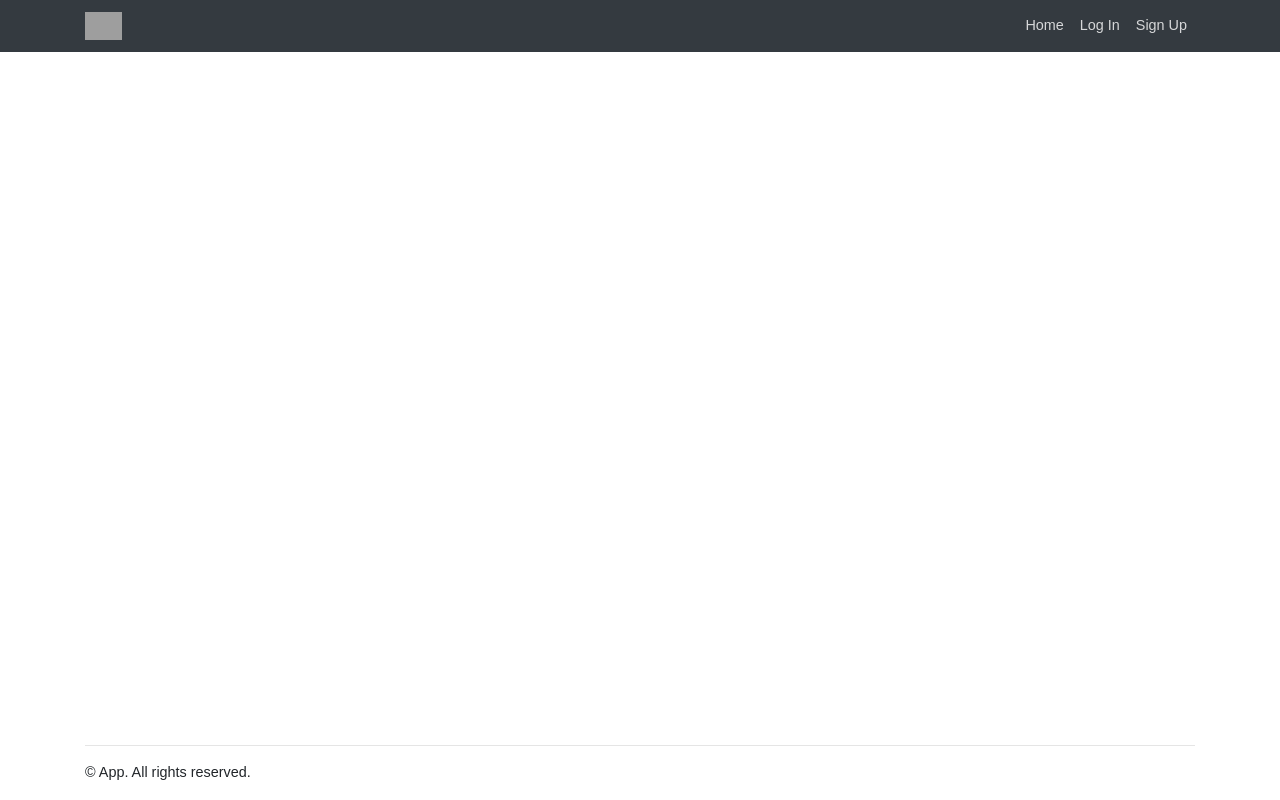
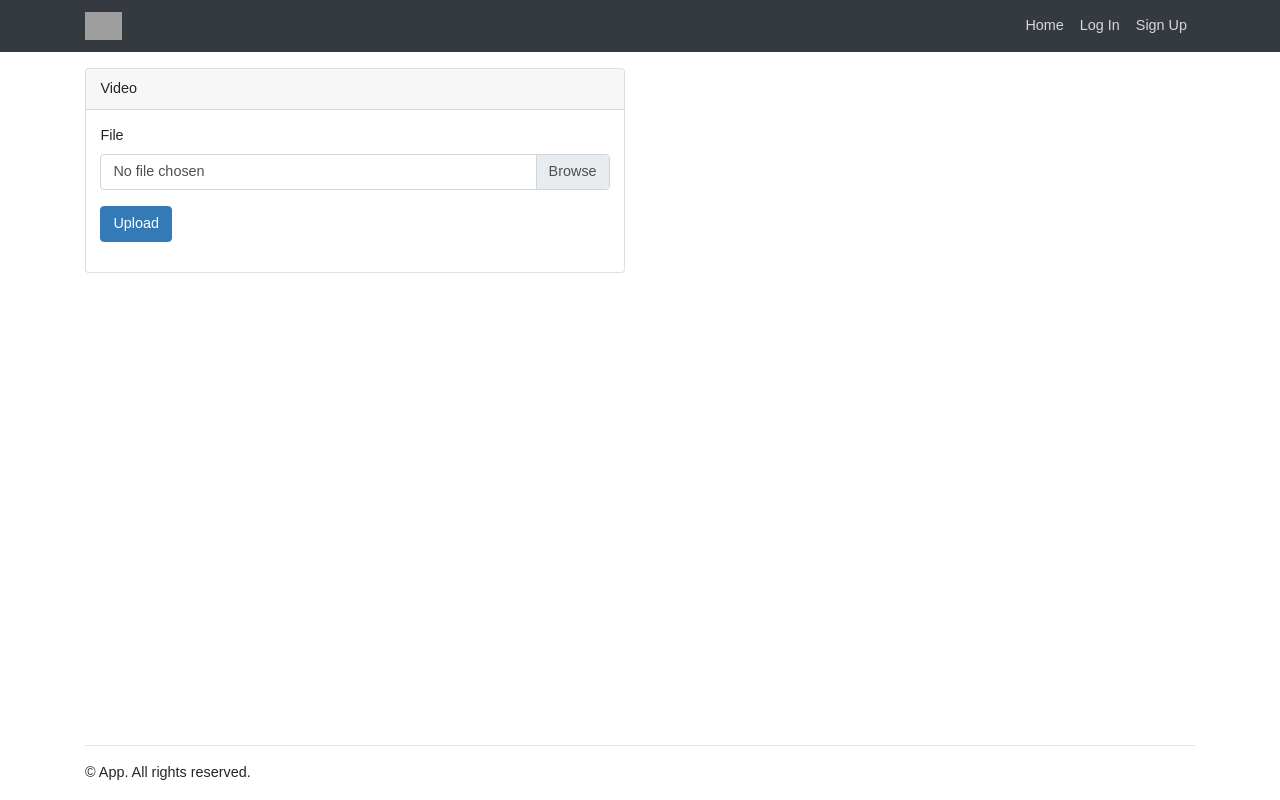
Before and after one commit to ElisDN/rabbit-demo-spa, a Vue app in the folder frontend/: page /author/upload in a window 1280 px wide. Built offline with nearby package versions, Linux system fonts and the light colour scheme; no server answers; grey boxes are pictures that could not be loaded.

Commit message:
Added frontend video upload

```diff
--- a/frontend/src/router.js
+++ b/frontend/src/router.js
@@ -42,6 +42,11 @@ export default new Router({
       path: '/author/create',
       name: 'author.create',
       component: () => import('./views/Author/Create.vue')
+    },
+    {
+      path: '/author/upload',
+      name: 'author.upload',
+      component: () => import('./views/Author/Video/Upload.vue')
     }
   ]
 })
--- /dev/null
+++ b/frontend/src/views/Author/Video/Upload.vue
@@ -0,0 +1,85 @@
+<template>
+  <div class="row">
+    <div class="col-md-6">
+      <div class="card">
+        <div class="card-header">
+          Video
+        </div>
+        <div class="card-body">
+          <b-alert variant="danger" v-if="error" show>{{error}}</b-alert>
+
+          <div class="mb-3">
+            <b-form @submit="upload">
+              <b-form-group label="File" label-for="uploadFile">
+                <b-form-file
+                    id="uploadFile"
+                    v-model="form.file"
+                    aria-describedby="uploadFileError"
+                    :state="errors.file ? false : null"
+                    required>
+                </b-form-file>
+                <b-form-invalid-feedback id="uploadFileError">{{ errors.name }}</b-form-invalid-feedback>
+              </b-form-group>
+              <b-button type="submit" variant="primary">Upload</b-button>
+            </b-form>
+          </div>
+
+          <div v-if="progress">
+            <b-progress :value="progress" :max="100" show-progress animated></b-progress>
+          </div>
+
+        </div>
+      </div>
+    </div>
+  </div>
+</template>
+
+<script>
+  import axios from "axios";
+
+  export default {
+    data() {
+      return {
+        form: {
+          file: null,
+        },
+        progress: 0,
+        error: null,
+        errors: []
+      }
+    },
+    methods: {
+      upload: function (event) {
+        event.preventDefault();
+        this.error = null;
+        this.errors = [];
+        this.progress = 0;
+        const component = this;
+
+        let data = new FormData();
+        data.append('file', this.form.file);
+
+        axios
+          .post('/author/videos/create', data, {
+            onUploadProgress: function (event) {
+              component.progress = Math.round((event.loaded * 100) / event.total);
+            }
+          })
+          .then(() => {
+            this.$router.push({name: 'author'});
+          })
+          .catch(error => {
+            if (error.response) {
+              if (error.response.data.error) {
+                this.error = error.response.data.error;
+              } else if (error.response.data.errors) {
+                this.errors = error.response.data.errors;
+              }
+            } else {
+              console.log(error.message);
+            }
+          });
+      }
+    }
+  }
+</script>
```
